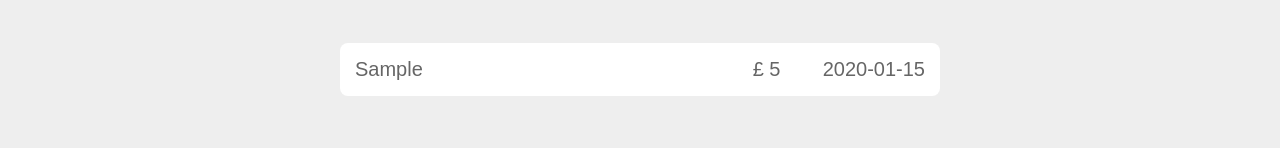
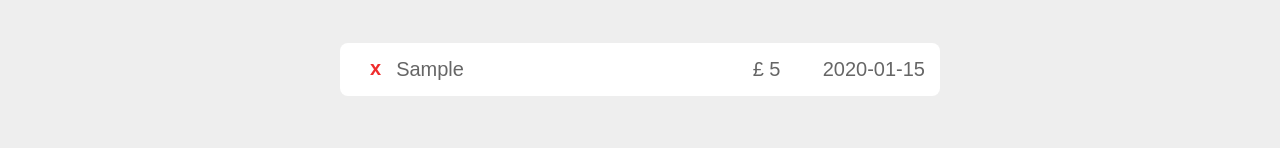
Before and after one commit to sharif-jatri/income-tracker-vue-composition, a Vue app: page / in a window 1280 px wide. Both pictures are taken after typing "Sample", "5", "2020-01-15" into the empty fields and a click on the input 1032 px from the left and 115 px from the top of the page. Shown: the part 135-283 px from the top of the page. Built offline with nearby package versions, Linux system fonts and the light colour scheme.

Commit message:
remove from list functionality

```diff
--- a/src/App.vue
+++ b/src/App.vue
@@ -1,7 +1,7 @@
 <template>
   <TopNavbar :totalIncome="state.totalIncome" />
   <IncomeForm @add-income="addIncome" />
-  <IncomeList :state="state" />
+  <IncomeList :state="state" @remove-item="removeItem" />
 </template>
 
 <script>
@@ -38,12 +38,21 @@ export default {
         value: parseInt(data.value),
         date: data.date,
       }]
+      storeLocalStorage(state)
+    }
+    function removeItem(id) {
+      state.income = state.income.filter(income => income.id != id);
+      storeLocalStorage(state)
+    }
+
+    function storeLocalStorage(state){
       localStorage.setItem('todo', JSON.stringify(state.income))
     }
 
     return{
       state,
-      addIncome
+      addIncome,
+      removeItem
     }
   }
 }
--- a/src/components/IncomeItem.vue
+++ b/src/components/IncomeItem.vue
@@ -1,6 +1,6 @@
 <template>
   <div class="income-item">
-<!--    <div class="removeItem" >x</div>-->
+    <div class="removeItem" @click="removeItem">x</div>
     <div class="desc">
       {{ income.description }}
     </div>
@@ -18,6 +18,15 @@ export default {
   name: "IncomeItem",
   props: {
     income: Object
+  },
+  setup(props, {emit}){
+    function removeItem () {
+      emit("remove-item", props.income.id);
+    }
+
+    return{
+      removeItem
+    }
   }
 }
 </script>
@@ -39,6 +48,7 @@ export default {
   line-height: 1;
   text-align: center;
   margin: 0 15px;
+  cursor: pointer;
 }
 .desc {
   color: #666;
--- a/src/components/IncomeList.vue
+++ b/src/components/IncomeList.vue
@@ -4,6 +4,7 @@
         v-for="data in state.income"
         :key="data.id"
         :income="data"
+        @remove-item="removeItem"
     />
   </div>
 </template>
@@ -18,6 +19,15 @@ export default {
   },
   props: {
     state: Object
+  },
+  setup(props, {emit}){
+    function removeItem(id) {
+      emit( 'remove-item', id );
+    }
+
+    return{
+      removeItem
+    }
   }
 }
 </script>
```
